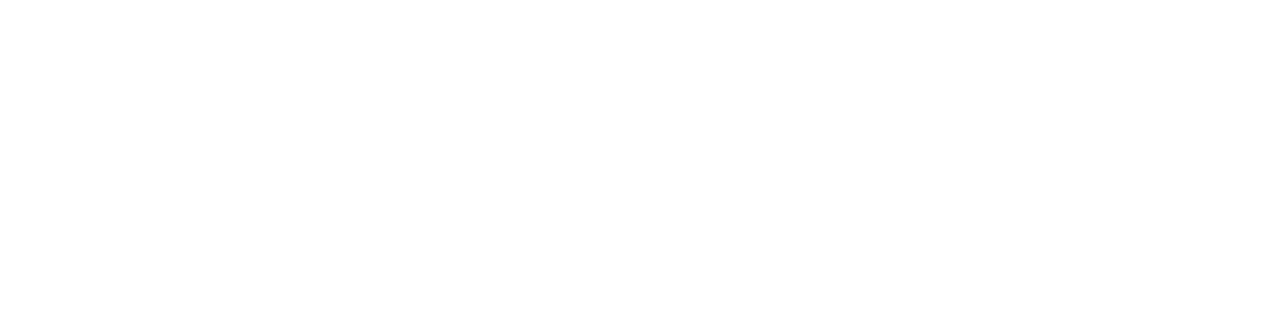
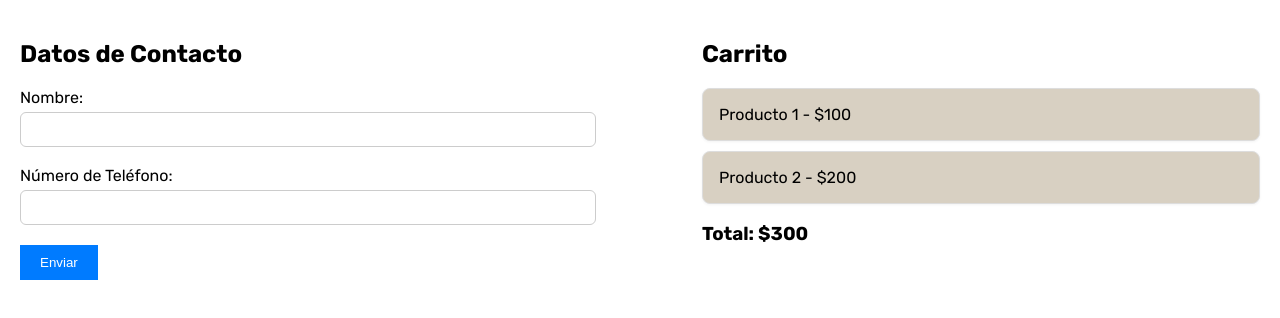
Before and after one commit to adrian98v/FrontendFuerzaNatural, a React (Vite) app: page /Checkout in a window 1280 px wide. Before the commit this address had no page. Shown: the top 318 px of the page. Built offline with nearby package versions, Linux system fonts and the light colour scheme.

Commit message:
Checkout, carrito finalizar compra

```diff
--- a/src/App.jsx
+++ b/src/App.jsx
@@ -5,8 +5,8 @@
 import Tienda from "./Pages/Tienda.jsx";
 import Eventos from "./Pages/Eventos.jsx";
 import { CarritoProvider } from "./context/CarritoContext";
-
 import {AdminHeader} from "./admin_panel/admin-header.jsx"
+import Checkout from "./Pages/Checkout.jsx";
 
 
 function App() {
@@ -46,6 +46,10 @@
       {/* <Route path='/contacto' element={<Contacto />} /> */}
       {/* <Route path='*' element={<NotFound />} /> */}
 
+        <Route path='/Checkout' element={
+        <><Checkout/></>}
+        />
+
       <Route path='/Admin-Stock' element={
         <>< STOCK/></>}
       />
--- a/src/Pages/ADMIN-STOCK.css
+++ b/src/Pages/ADMIN-STOCK.css
@@ -66,7 +66,7 @@
   margin-top: 0.5rem;
 }
 
-button {
+.admin-container button {
   padding: 0.4rem 0.8rem;
   border: none;
   background: #3498db;
--- /dev/null
+++ b/src/Pages/Checkout.jsx
@@ -0,0 +1,78 @@
+import React, { useState } from "react";
+
+const Checkout = () => {
+    const [formData, setFormData] = useState({
+        name: "",
+        phone: "",
+    });
+
+    const cartItems = [
+        { id: 1, name: "Producto 1", price: 100 },
+        { id: 2, name: "Producto 2", price: 200 },
+    ];
+
+    const handleChange = (e) => {
+        const { name, value } = e.target;
+        setFormData({ ...formData, [name]: value });
+    };
+
+    const handleSubmit = (e) => {
+        e.preventDefault();
+        console.log("Datos enviados:", formData);
+    };
+
+    const total = cartItems.reduce((acc, item) => acc + item.price, 0);
+
+    return (
+        <div style={{ display: "flex", justifyContent: "space-between", padding: "20px" }}>
+            {/* Formulario */}
+            <div style={{ width: "45%" }}>
+                <h2>Datos de Contacto</h2>
+                <form onSubmit={handleSubmit}>
+                    <div style={{ marginBottom: "10px" }}>
+                        <label htmlFor="name">Nombre:</label>
+                        <input
+                            type="text"
+                            id="name"
+                            name="name"
+                            value={formData.name}
+                            onChange={handleChange}
+                            required
+                            style={{ width: "100%", padding: "8px", marginTop: "5px" }}
+                        />
+                    </div>
+                    <div style={{ marginBottom: "10px" }}>
+                        <label htmlFor="phone">Número de Teléfono:</label>
+                        <input
+                            type="tel"
+                            id="phone"
+                            name="phone"
+                            value={formData.phone}
+                            onChange={handleChange}
+                            required
+                            style={{ width: "100%", padding: "8px", marginTop: "5px" }}
+                        />
+                    </div>
+                    <button type="submit" style={{ padding: "10px 20px", backgroundColor: "#007BFF", color: "#fff", border: "none", cursor: "pointer" }}>
+                        Enviar
+                    </button>
+                </form>
+            </div>
+
+            {/* Carrito */}
+            <div style={{ width: "45%" }}>
+                <h2>Carrito</h2>
+                <ul>
+                    {cartItems.map((item) => (
+                        <li key={item.id} style={{ marginBottom: "10px" }}>
+                            {item.name} - ${item.price}
+                        </li>
+                    ))}
+                </ul>
+                <h3>Total: ${total}</h3>
+            </div>
+        </div>
+    );
+};
+
+export default Checkout;
--- a/src/components/header.css
+++ b/src/components/header.css
@@ -63,6 +63,8 @@
   font-weight: bold;
   transition: background 0.3s ease;
   white-space: nowrap; /* Evita que se corte en pantallas chicas */
+  cursor: pointer;
+  border: none;
 }
 
 .login-btn:hover {
@@ -70,7 +72,12 @@
 }
 .carrito-btn{
   background-color: #da9f32;
-
+  color: white;
+  border-radius: 6px;
+  cursor: pointer;
+  font-size: 0.9rem;
+  padding: 0.4rem 0.8rem;
+  border: none;
 }
 .carrito-btn:hover{
   background-color: #b98324;
@@ -93,6 +100,7 @@
 
 .carrito-item {
   margin-bottom: 10px;
+
 }
 
 .carrito-controles {
@@ -100,10 +108,22 @@
   align-items: center;
   gap: 8px;
   margin-top: 4px;
+  text-decoration: none;
+
 }
 
 .carrito-controles button {
   padding: 4px 8px;
+  background-color: #da9f32;
+  background-color: #da9f32;
+  color: white;
+  border-radius: 6px;
+  cursor: pointer;
+  font-size: 0.9rem;
+  padding: 0.4rem 0.8rem;
+  border: none;
+
+
 }
 
 
--- a/src/components/header.jsx
+++ b/src/components/header.jsx
@@ -107,7 +107,13 @@
                     </div>
                   </div>
                 </li>
+
               ))}
+
+              <a href="#Checkout" className="carrito-controles">
+                <button >Finalizar Compra</button>
+              </a>
+
             </ul>
           )}
           <hr />
--- a/src/context/CarritoContext.jsx
+++ b/src/context/CarritoContext.jsx
@@ -1,11 +1,18 @@
 // CarritoContext.jsx
-import React, { createContext, useContext, useState } from 'react';
+import React, { createContext, useContext, useState, useEffect } from 'react';
 
 const CarritoContext = createContext();
 export const useCarrito = () => useContext(CarritoContext);
 
 export const CarritoProvider = ({ children }) => {
-  const [carrito, setCarrito] = useState([]);
+  const [carrito, setCarrito] = useState(() => {
+    const carritoGuardado = localStorage.getItem('carrito');
+    return carritoGuardado ? JSON.parse(carritoGuardado) : [];
+  });
+
+  useEffect(() => {
+    localStorage.setItem('carrito', JSON.stringify(carrito));
+  }, [carrito]);
 
   const agregarAlCarrito = (producto) => {
     setCarrito((prev) => {
@@ -50,7 +57,14 @@
 
   return (
     <CarritoContext.Provider
-      value={{ carrito, agregarAlCarrito, quitarDelCarrito, aumentarCantidad, disminuirCantidad, totalCarrito }}
+      value={{
+        carrito,
+        agregarAlCarrito,
+        quitarDelCarrito,
+        aumentarCantidad,
+        disminuirCantidad,
+        totalCarrito
+      }}
     >
       {children}
     </CarritoContext.Provider>
```
Also changed, not shown: src/admin_panel/admin-header.jsx (line endings or trailing spaces).
